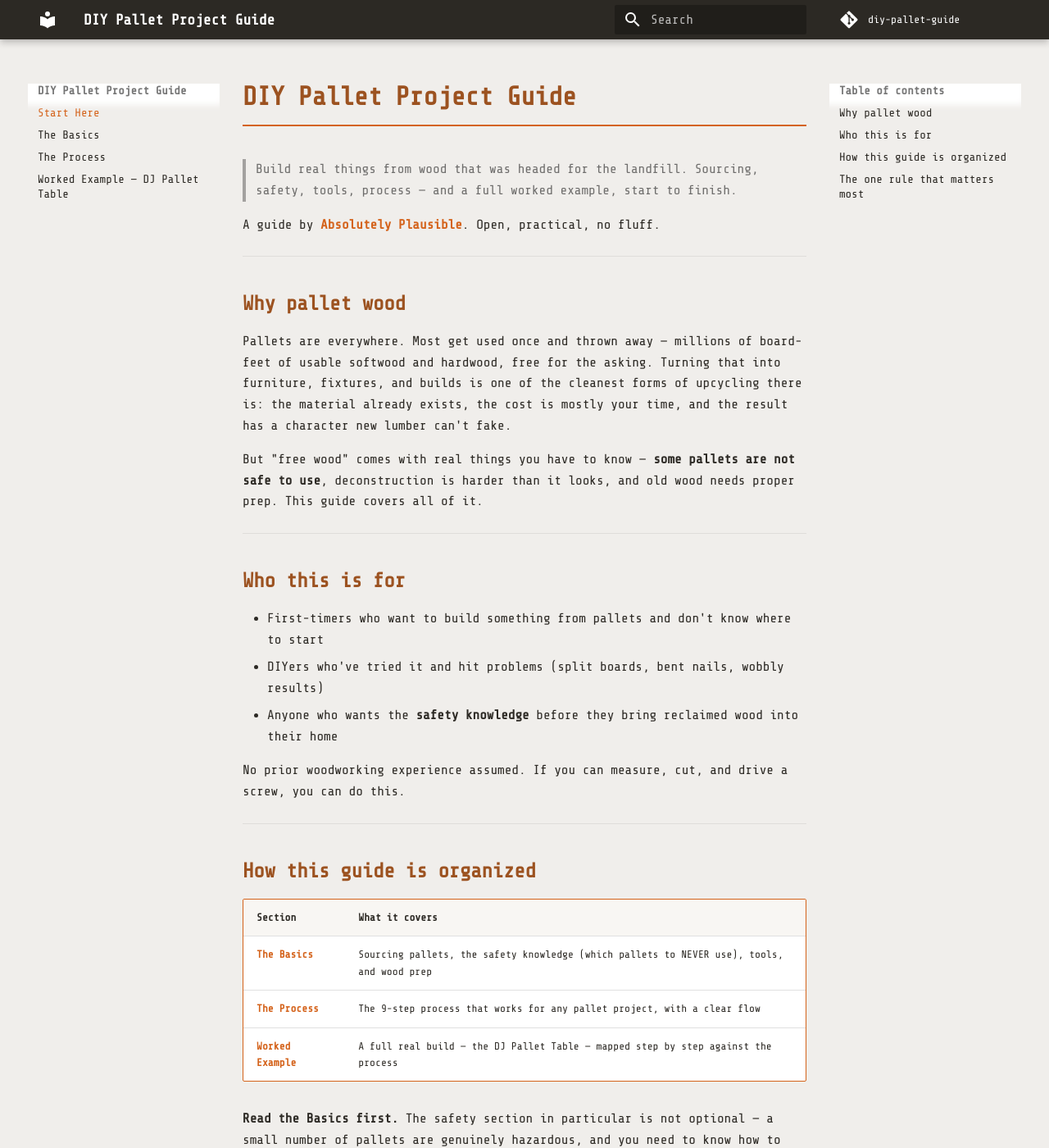
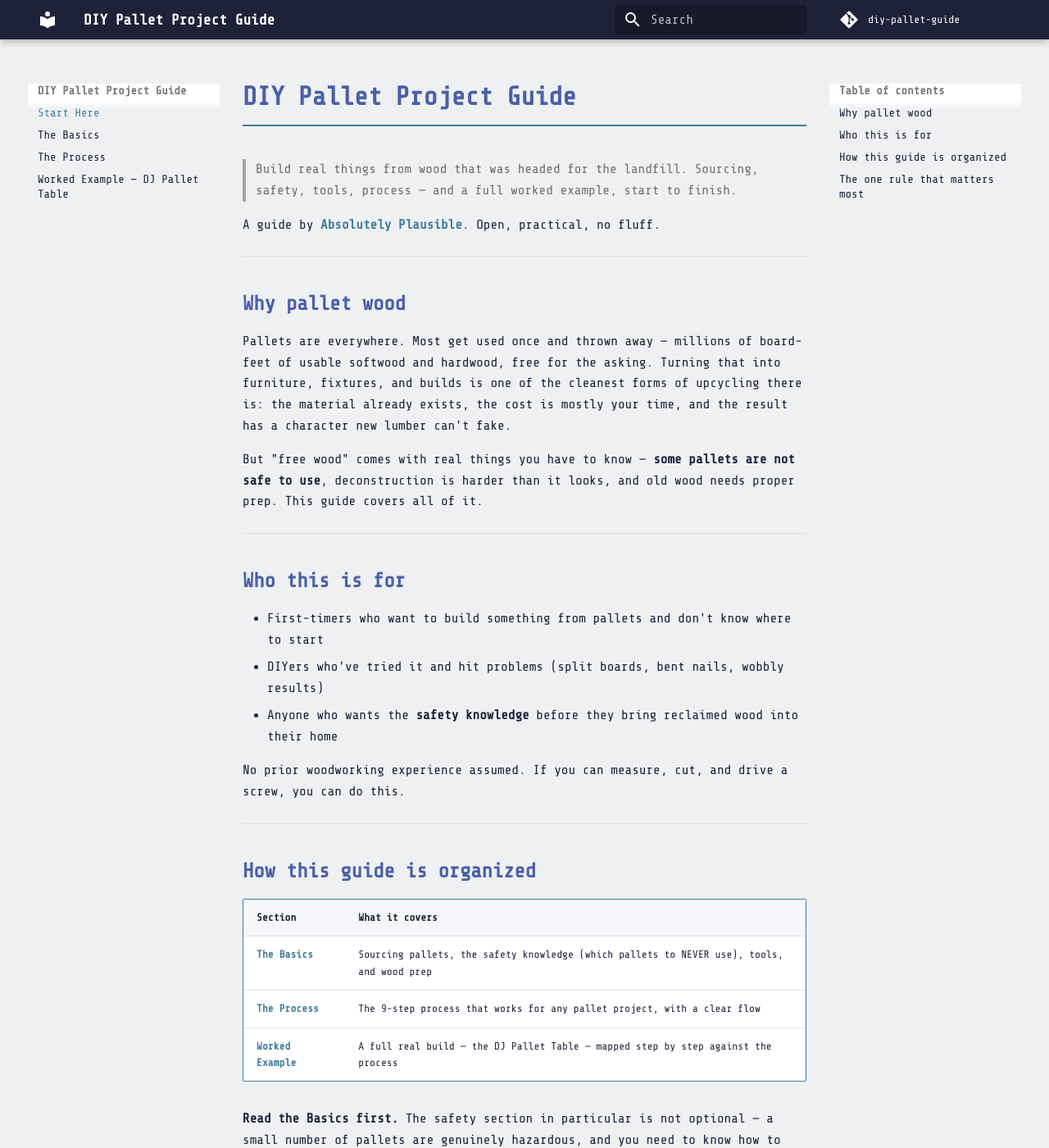
Before and after one commit to wmestrinho/diy-pallet-guide, an MkDocs documentation site: the page built from docs/index.md, in a window 1280 px wide and 1400 px high. Shown: the whole window at 82% size. Built offline with MkDocs 1.6.1 and Material for MkDocs 9.7.7, drawn with Linux system fonts in a browser that asks for light colours; comment, search, counter and statistics services are not loaded; some of the changed text lies outside the part shown.

Commit message:
style: re-theme to the cool watercolour brand — v0.2.0 beta
Swap from the retired warm off-white/orange palette to the AP cool
watercolour identity (paper #eef0f2, steel-blue #3f7d9c, indigo
#4b5fa8, violet #6a4f9e). Consistent with the rest of the AP ecosystem.

```diff
--- a/docs/stylesheets/extra.css
+++ b/docs/stylesheets/extra.css
@@ -1,72 +1,72 @@
-/* DIY Pallet Project Guide — warm Absolutely Plausible palette */
+/* DIY Pallet Project Guide — cool watercolour palette (Absolutely Plausible) */
 
 :root {
-  --md-primary-fg-color: #d4621a;
-  --md-primary-fg-color--light: #e0824a;
-  --md-primary-fg-color--dark: #9c5220;
-  --md-accent-fg-color: #d4621a;
-  --md-default-bg-color: #f0eeeb;
-  --md-default-fg-color: #2c2924;
-  --md-typeset-a-color: #d4621a;
+  --md-primary-fg-color: #3f7d9c;
+  --md-primary-fg-color--light: #4b5fa8;
+  --md-primary-fg-color--dark: #6a4f9e;
+  --md-accent-fg-color: #3f7d9c;
+  --md-default-bg-color: #eef0f2;
+  --md-default-fg-color: #1e2238;
+  --md-typeset-a-color: #3f7d9c;
 }
 
 body {
-  background: #f0eeeb;
-  color: #2c2924;
+  background: #eef0f2;
+  color: #1e2238;
   font-family: 'Share Tech Mono', 'JetBrains Mono', monospace;
 }
 
 .md-header,
 .md-tabs {
-  background: #2c2924;
+  background: #1e2238;
 }
 
 .md-typeset h1,
 .md-typeset h2,
 .md-typeset h3 {
-  color: #9c5220;
+  color: #4b5fa8;
   font-weight: 700;
 }
 
 .md-typeset h1 {
-  border-bottom: 2px solid #d4621a;
+  border-bottom: 2px solid #3f7d9c;
   padding-bottom: 0.4em;
 }
 
 .md-typeset a {
-  color: #d4621a;
+  color: #3f7d9c;
 }
 
 .md-typeset a:hover {
-  color: #9c5220;
+  color: #6a4f9e;
 }
 
 .md-typeset code {
-  background: #f8f6f3;
-  color: #6b3310;
+  background: #f5f6f9;
+  color: #6a4f9e;
   padding: 0.1em 0.4em;
   border-radius: 3px;
 }
 
 .md-typeset table:not([class]) {
-  background: #fff;
-  border: 1px solid #d4621a;
+  background: #ffffff;
+  border: 1px solid #3f7d9c;
 }
 
 .md-typeset table:not([class]) th {
-  background: #f8f6f3;
-  color: #2c2924;
+  background: #f5f6f9;
+  color: #1e2238;
 }
 
 .md-typeset img {
   border-radius: 4px;
-  box-shadow: 0 1px 8px rgba(0,0,0,0.12);
+  box-shadow: 0 1px 8px rgba(30,34,56,0.12);
 }
 
 /* Step number badge */
 .step-badge {
   display: inline-block;
-  background: #d4621a;
+  background: #3f7d9c;
   color: #fff;
   width: 1.8em;
   height: 1.8em;
--- a/mkdocs.yml
+++ b/mkdocs.yml
@@ -23,7 +23,7 @@ theme:
     - search.suggest
     - content.code.copy
 
-copyright: "v0.1.0 beta · A guide by Absolutely Plausible · CC BY-NC 4.0"
+copyright: "v0.2.0 beta · A guide by Absolutely Plausible · CC BY-NC 4.0"
 
 extra_css:
   - stylesheets/extra.css
```
Also changed, not shown: 1 other file.
